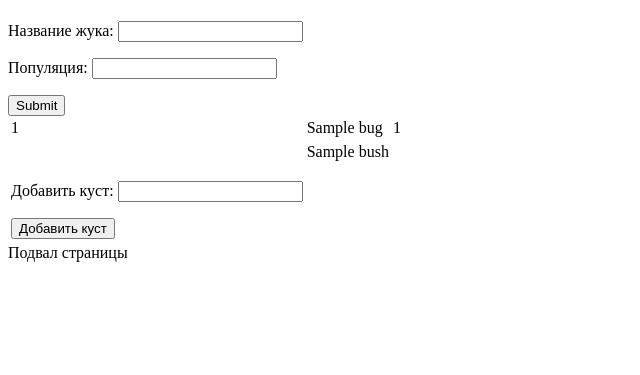
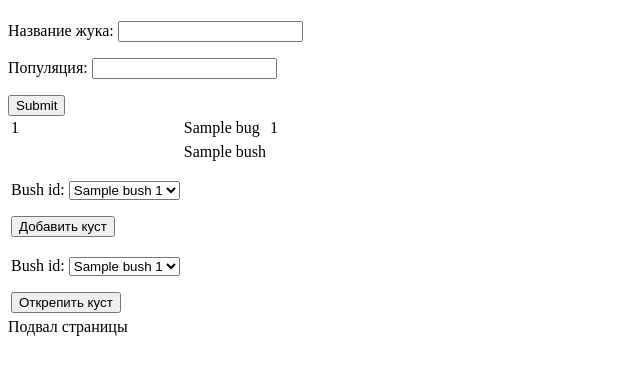
Before and after one commit to Randry1/my-first-blog2, a Django app: page /firstapp/index_bug/ in a window 1280 px wide. Shown: the top 375 px of the page, without its empty margins (0-640 px from the left). Run offline with Django 3.2, Linux system fonts and the light colour scheme; tables that the repository leaves empty hold one stand-in row (values such as "Sample post").

Commit message:
заменен выбор куста с поля id на selected

```diff
--- a/mysite/firstapp/forms.py
+++ b/mysite/firstapp/forms.py
@@ -205,7 +205,7 @@ class TreeFormM(ModelForm):
     def __init__(self, *args, **kwargs):
         super().__init__(*args, **kwargs)
         self.fields['forest'].widget.attrs.update({'class': 'hidden hide_parents' })
-        self.fields['forest'].label =False
+        self.fields['forest'].label = False
 
     class Meta:
         model = Tree
@@ -233,4 +233,8 @@ class BushForm(ModelForm):
 
 class AddBushInBug(forms.Form):
     """Форма добовляет куст к жуку"""
-    bush_id = forms.CharField(label='Добавить куст')
+    bushes = Bush.objects.all()
+    CHOICES = []
+    for bush in bushes:
+        CHOICES.append( (bush.id, (bush.name + " " + str(bush.id) )))
+    bush_id = forms.ChoiceField(widget=forms.Select, choices=CHOICES)
--- a/mysite/firstapp/templates/firstapp/index_bugs.html
+++ b/mysite/firstapp/templates/firstapp/index_bugs.html
@@ -50,6 +50,15 @@
                         </td>
                     </tr>
                     <tr>
+                        <td>
+                            <form action="{% url 'bug_clear' bug.id %}" method="post">
+                                {% csrf_token %}
+                                {{ form_add_bush.as_p }}
+                                <input type="submit" value="Открепить куст">
+                            </form>
+                        </td>
+                    </tr>
+                    <tr>
 {#                        <td>#}
 {#                            <form action="{% url 'create_tree' bug.id %}" method="post">#}
 {#                                {% csrf_token %}#}
--- a/mysite/firstapp/urls.py
+++ b/mysite/firstapp/urls.py
@@ -81,5 +81,6 @@ urlpatterns = [
     path('index_bug/<int:id_bug>/bush/<int:id_bush>/create', views.create_bug_and_bush, name='create_bug_and_bush'), # Создание жука в савязи с кустом
     path('index_bug/create', views.create_bug, name='create_bug'), # Создание жука в савязи с кустом
     path('index_bug/', views.index_bug, name='index_bug'), # Все жуки
-    path('bug/<int:id_bug>/add', views.bug_add, name='bug_add'), # Все жуки
+    path('bug/<int:id_bug>/add', views.bug_add, name='bug_add'), # добавить к жуку куст
+    path('bug/<int:bug_id>/clear', views.bud_clear, name='bug_clear'), # Очистить к жука от куста
 ]
--- a/mysite/firstapp/views.py
+++ b/mysite/firstapp/views.py
@@ -1088,6 +1088,7 @@ def create_bug_and_bush(request, id_bug, id_bush):
 #     """Edit bug по id"""
 #     context['']
 
+
 def bug_add(request, id_bug):
     """Add bush к bug"""
     if request.method == 'POST':
@@ -1101,3 +1102,22 @@ def bug_add(request, id_bug):
         return redirect(index_bug)
     else:
         return redirect(index_bug)
+
+
+def bud_clear(request, bug_id):
+    """Открепить куст от жука, не удаляя"""
+    if request.method == 'POST':
+        bug = get_object_or_404(Bug, pk=bug_id)
+        form = AddBushInBug(request.POST)
+        if form.is_valid():
+            bush_id = form.cleaned_data['bush_id']
+            bush = get_object_or_404(Bush,  pk=bush_id)
+            bug.bush_set.remove(bush)
+            request.session['messages'] = "Куст {0} откреплен от жука {1}".format(bush.name, bug.name)
+            return redirect(index_bug)
+        else:
+            request.session['messages'] = form.errors
+            return redirect(index_bug)
+    else:
+        request.session['messages'] = 'Отправте форму POST запросом'
+        return redirect(index_bug)
```
